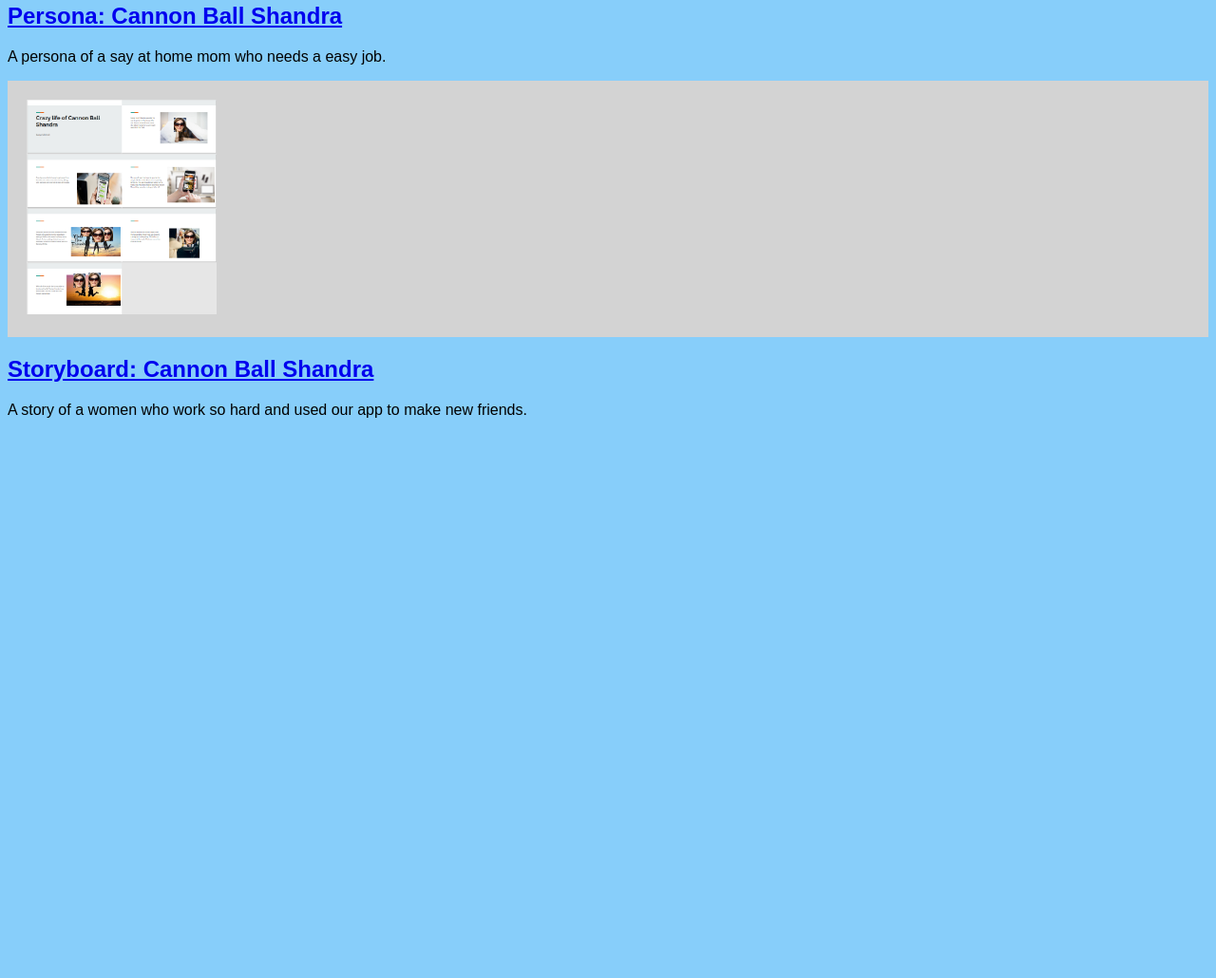
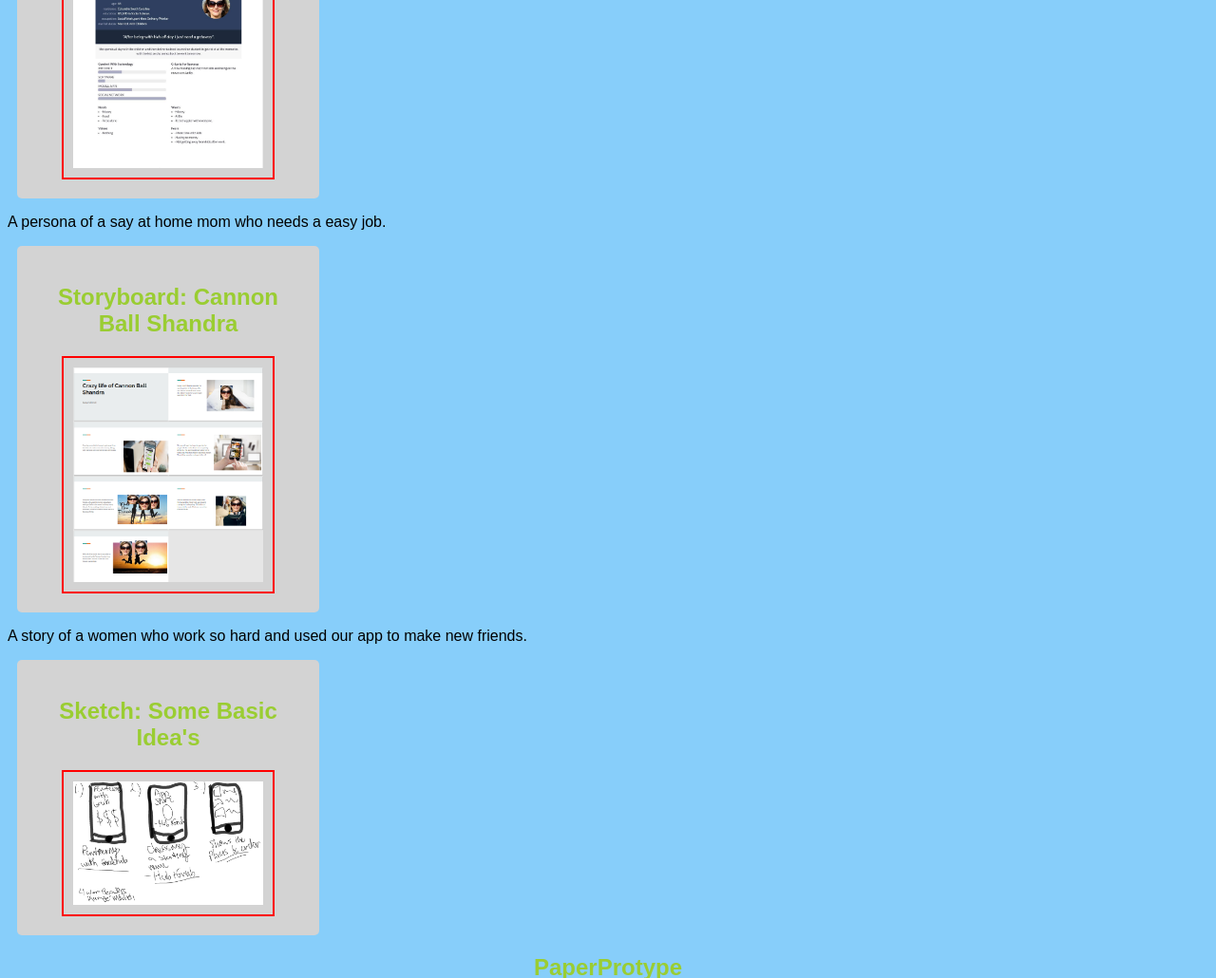
Before and after one commit to BaseGawdJay/BaseGawdJay.github.io, a plain HTML site: page index.html in a window 1280 px wide. Shown: the part 963-1993 px from the top of the page at 95% size. Before the commit the page ends 1420 px from the top, so only its background shows below. Drawn offline with Linux system fonts and the light colour scheme.

Commit message:
Add files via upload

```diff
--- a/index.html
+++ b/index.html
@@ -5,19 +5,20 @@
         <link rel="stylesheet" href="styles.css">
     </head>
     <body>
+        <div class="Assignment">
         <h1>Kanye Mitchell's CSCE 190 F2022</h1>
 
         <p> &star; Learning Code</p>
         <!-- Problem Statement Assignment -->
         <section class="assignment">
             <a href="Files/Problem Statement.pdf">
+                <h2>Problem Statement</h2>
+                </a>
+            <a href="Files/Problem Statement.pdf">
             <image src="images/Problem Statement.jpeg">
             </a>
         </section>
             <section class="ass-details">
-                <a href="Files/Problem Statement.pdf">
-                <h2>Problem Statement</h2>
-                </a>
                 <p>
                     Our users would be at home on campus annoyed at having to walk all the way to Russel house
                     to pick up their food and wait in line. Instead, our app connects them with students already
@@ -27,40 +28,64 @@
             </section>
         <!-- Affinity Diagram Assignment -->
             <section class = assignment>
+                <a href="Files/Problem Methods.pdf"><h2>Affinity Diagram: Food Delivery</h2></a>
                 <a href="Files/Problem Methods.pdf">
                 <image src="images/Problem Methods Image.jpeg">
                 </a>
             </section>
             <section class="ass-details">
-                <a href="Files/Problem Methods.pdf"><h2>Affinity Diagram: Food Delivery</h2></a>
                 <p>
                     My Group and I worked together to think of idea's for our delivery methods.
                 </p>
             </section>
             <!-- Persona Assignment -->
             <section class = assignment>
+                <a href="Files/Personas.pdf"><h2>Persona: Cannon Ball Shandra</h2></a>
                 <a href="Files/Personas.pdf">
                 <image src="images/Personas.png">
                 </a>
             </section>
             <section class="ass-details">
-                <a href="Files/Personas.pdf"><h2>Persona: Cannon Ball Shandra</h2></a>
                 <p>
                     A persona of a say at home mom who needs a easy job.
                 </p>
             </section>
             <!-- Storyboard Assignment -->
             <section class = assignment>
+                <a href="Files/CSCE 190 - Storyboards - Google Docs.pdf"><h2>Storyboard: Cannon Ball Shandra</h2></a>
                 <a href="Files/CSCE 190 - Storyboards - Google Docs.pdf">
                 <image src="images/Cannon Ball Shandra.png">
                 </a>
             </section>
             <section class="ass-details">
-                <a href="Files/CSCE 190 - Storyboards - Google Docs.pdf"><h2>Storyboard: Cannon Ball Shandra</h2></a>
                 <p>
                     A story of a women who work so hard and used our app to make new friends.
                 </p>
             </section>
+            <section class = assignment>
+                <a href="Files/CSCE 190 Sketches.pdf"><h2>Sketch: Some Basic Idea's</h2></a>
+                <a href="Files/CSCE 190 Sketches.pdf">
+                <image src="images/Sketchs.png">
+                </a>
+            </section>
+            <section class="ass-details">
+                <a href="https://nam02.safelinks.protection.outlook.com/?url=https%3A%2F%2Fdrive.google.com%2Ffile%2Fd%2F1GxYAOQ7cMqOF0ax2gBWS0DlR_OypOkte%2Fview%3Fusp%3Ddrivesdk&data=05%7C01%7CKANYE%40email.sc.edu%7C05b0e73b415f49393e7508dabd4f6a0b%7C4b2a4b19d135420e8bb2b1cd238998cc%7C0%7C0%7C638030446026712209%7CUnknown%7CTWFpbGZsb3d8eyJWIjoiMC4wLjAwMDAiLCJQIjoiV2luMzIiLCJBTiI6Ik1haWwiLCJXVCI6Mn0%3D%7C3000%7C%7C%7C&sdata=4WHktJnDG36DWou5VAp5LVYcVSZ%2FnwHarKnpAfxmh6U%3D&reserved=0"><h2>PaperProtype</h2></a>
+                <p>
+                    A very simple idea of an app.
+                </p>
+            </section>
         </section>
+        <section class = assignment>
+            <a href="https://nam02.safelinks.protection.outlook.com/?url=https%3A%2F%2Fdrive.google.com%2Ffile%2Fd%2F1GxYAOQ7cMqOF0ax2gBWS0DlR_OypOkte%2Fview%3Fusp%3Ddrivesdk&data=05%7C01%7CKANYE%40email.sc.edu%7C05b0e73b415f49393e7508dabd4f6a0b%7C4b2a4b19d135420e8bb2b1cd238998cc%7C0%7C0%7C638030446026712209%7CUnknown%7CTWFpbGZsb3d8eyJWIjoiMC4wLjAwMDAiLCJQIjoiV2luMzIiLCJBTiI6Ik1haWwiLCJXVCI6Mn0%3D%7C3000%7C%7C%7C&sdata=4WHktJnDG36DWou5VAp5LVYcVSZ%2FnwHarKnpAfxmh6U%3D&reserved=0">
+            <image src="images/PaperProtype.png">
+            </a>
+        </section>
+        <section class="ass-details">
+            <p>
+                A PaperProtype of our groups app.
+            </p>
+        </section>
+        </section>
+    </div>
     </body>
 </html>
--- a/styles.css
+++ b/styles.css
@@ -3,18 +3,44 @@ body {
     font-family:Arial, Arial, Helvetica, sans-serif;
 }
 
-.assignment {
+.assignments {
     display:flex;
-    padding: 10px;
-    background: lightgray;
+    flex-wrap:wrap;
 }
 
+.assignment {
+    width:22%;
+    padding: 20px;
+    margin: 10px;
+    background: lightgray;
+    border-radius: 5px;
+}
+
+.assignment img:hover {
+    border:4px dashed red;
+}
 .assignment img{
     width: 200px;
     padding:10px;
+    border:2px solid red;
+    display:block;
+    margin:auto;
 }
 
 h1 {
     color: blueviolet;
     text-align:center;
 }
+
+h2{
+    text-align:center;
+}
+
+a {
+    text-decoration: none;
+    color: yellowgreen;
+}
+
+a :hover{
+    color:blueviolet;
+}
```
